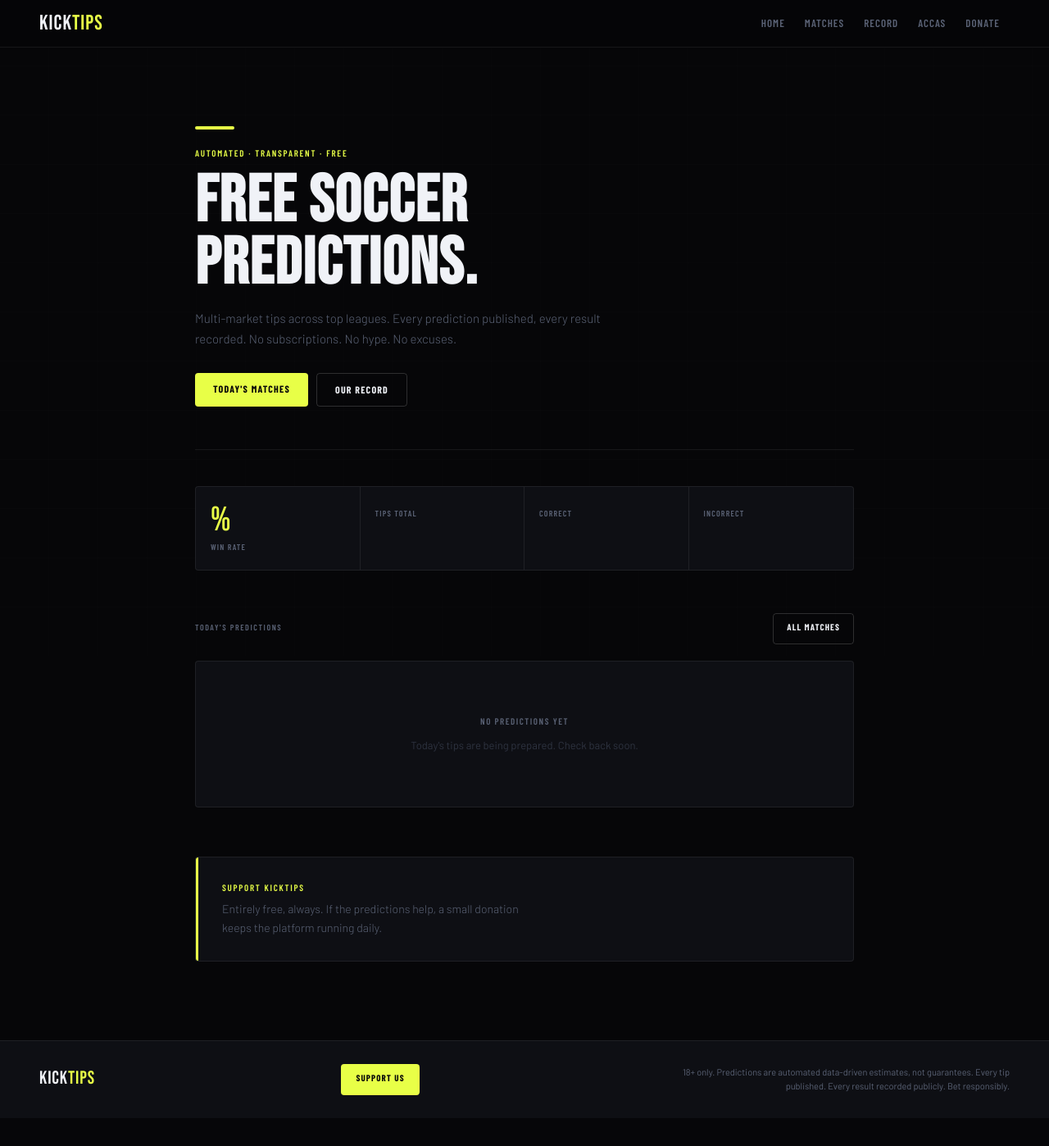
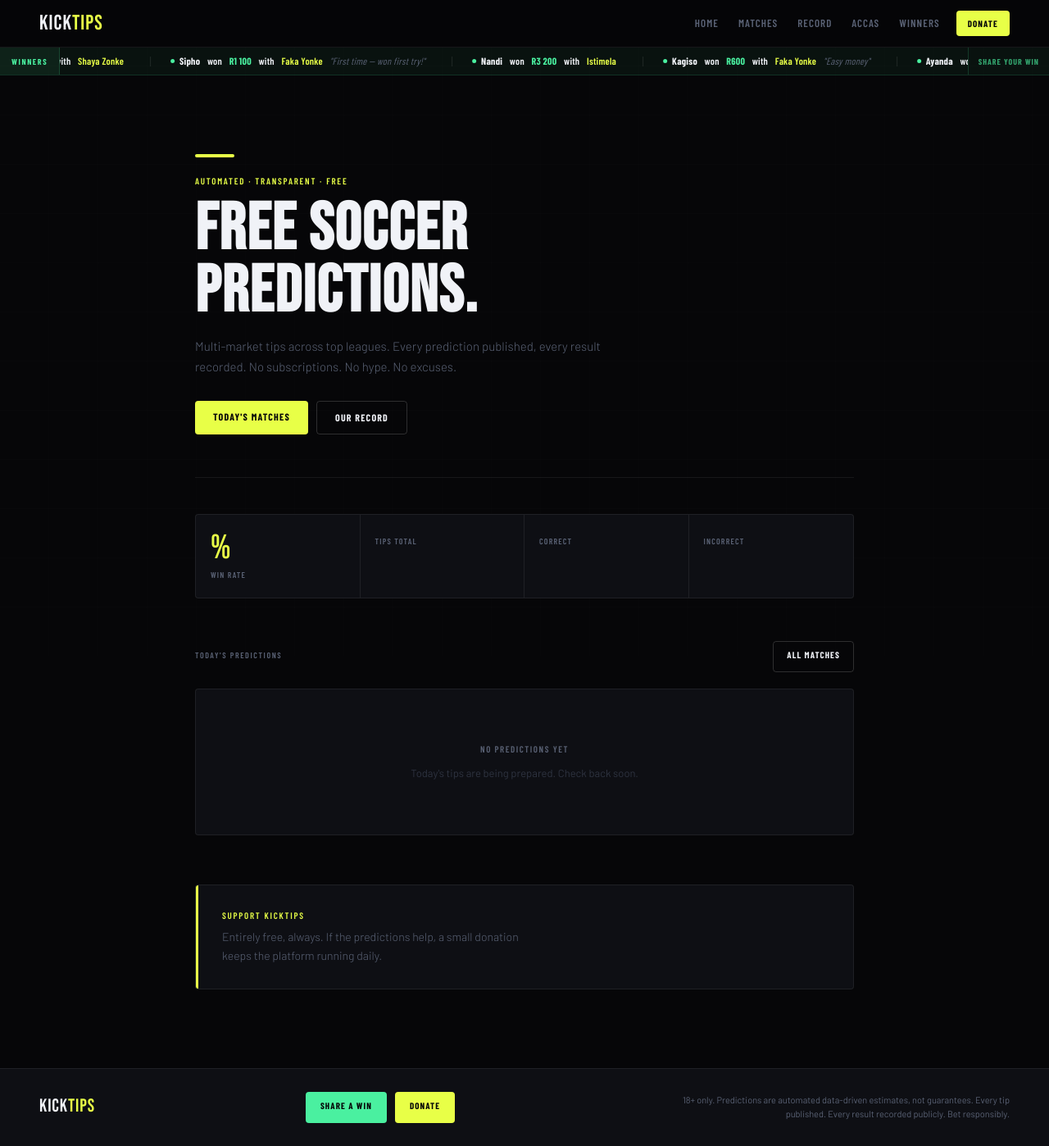
Before and after one commit to Yandisa/KickTips, a Django app: template website/templates/website/home.html in a window 1280 px wide. Shown: the whole page at 82% size. Before the commit the page ends 1336 px from the top, so only its background shows below. Run offline with Django 3.2, Linux system fonts and the light colour scheme; the template is opened without the code that fills it, so the values that code supplies are empty.

Commit message:
Update base.html

```diff
--- a/website/templates/website/base.html
+++ b/website/templates/website/base.html
@@ -42,32 +42,19 @@
     }
     a { color: inherit; text-decoration: none; }
 
-    /* Subtle pitch-pattern background */
     body::before {
       content: '';
       position: fixed;
       inset: 0;
       background-image:
-        repeating-linear-gradient(
-          0deg,
-          transparent,
-          transparent 59px,
-          rgba(255,255,255,0.012) 59px,
-          rgba(255,255,255,0.012) 60px
-        ),
-        repeating-linear-gradient(
-          90deg,
-          transparent,
-          transparent 59px,
-          rgba(255,255,255,0.008) 59px,
-          rgba(255,255,255,0.008) 60px
-        );
+        repeating-linear-gradient(0deg, transparent, transparent 59px, rgba(255,255,255,0.012) 59px, rgba(255,255,255,0.012) 60px),
+        repeating-linear-gradient(90deg, transparent, transparent 59px, rgba(255,255,255,0.008) 59px, rgba(255,255,255,0.008) 60px);
       pointer-events: none;
       z-index: 0;
     }
     body > * { position: relative; z-index: 1; }
 
-    /* NAV */
+    /* ── NAV ── */
     nav {
       position: sticky;
       top: 0;
@@ -80,7 +67,6 @@
       display: flex;
       align-items: center;
       padding: 0 20px;
-      gap: 0;
     }
     .nav-brand {
       font-family: var(--display);
@@ -108,9 +94,7 @@
     .nav-links a::after {
       content: '';
       position: absolute;
-      bottom: -1px;
-      left: 12px;
-      right: 12px;
+      bottom: -1px; left: 12px; right: 12px;
       height: 2px;
       background: var(--accent);
       transform: scaleX(0);
@@ -120,8 +104,111 @@
     .nav-links a:hover::after { transform: scaleX(1); }
     .nav-links a.active { color: var(--accent); }
     .nav-links a.active::after { transform: scaleX(1); }
+    /* Donate pill in nav */
+    .nav-donate {
+      margin-left: 8px;
+      background: var(--accent) !important;
+      color: #060608 !important;
+      padding: 7px 14px !important;
+      border-radius: var(--radius);
+      font-family: var(--mono) !important;
+      font-size: 11px !important;
+      font-weight: 700 !important;
+      letter-spacing: 0.1em !important;
+      transition: background 0.15s, transform 0.15s !important;
+    }
+    .nav-donate::after { display: none !important; }
+    .nav-donate:hover  { background: var(--accent-dark) !important; transform: translateY(-1px); color: #060608 !important; }
 
-    /* CONTAINER */
+    /* ── WINNERS TICKER ── */
+    .winners-ticker {
+      width: 100%;
+      background: rgba(74,240,160,0.05);
+      border-bottom: 1px solid rgba(74,240,160,0.14);
+      overflow: hidden;
+      height: 34px;
+      display: flex;
+      align-items: center;
+      position: relative;
+      z-index: 190;
+    }
+    .ticker-label {
+      flex-shrink: 0;
+      padding: 0 14px;
+      height: 100%;
+      display: flex;
+      align-items: center;
+      border-right: 1px solid rgba(74,240,160,0.18);
+      background: rgba(74,240,160,0.07);
+      font-family: var(--mono);
+      font-size: 10px;
+      font-weight: 700;
+      letter-spacing: 0.16em;
+      text-transform: uppercase;
+      color: var(--win);
+      white-space: nowrap;
+    }
+    .ticker-track {
+      flex: 1;
+      overflow: hidden;
+      position: relative;
+      height: 100%;
+    }
+    .ticker-inner {
+      display: inline-flex;
+      align-items: center;
+      height: 100%;
+      white-space: nowrap;
+      animation: tickerScroll 32s linear infinite;
+    }
+    .ticker-inner:hover { animation-play-state: paused; cursor: default; }
+    @keyframes tickerScroll {
+      0%   { transform: translateX(0); }
+      100% { transform: translateX(-50%); }
+    }
+    .ticker-item {
+      display: inline-flex;
+      align-items: center;
+      gap: 6px;
+      padding-right: 32px;
+      font-family: var(--mono);
+      font-size: 12px;
+      font-weight: 600;
+      color: var(--text);
+      letter-spacing: 0.02em;
+    }
+    .ticker-bullet {
+      width: 5px; height: 5px;
+      border-radius: 50%;
+      background: var(--win);
+      flex-shrink: 0;
+    }
+    .ticker-name   { color: var(--text); font-weight: 700; }
+    .ticker-amount { color: var(--win);  font-weight: 700; }
+    .ticker-acca   { color: var(--accent); }
+    .ticker-msg    { color: var(--muted); font-style: italic; font-weight: 400; }
+    .ticker-sep    { display: inline-block; width: 1px; height: 12px; background: rgba(255,255,255,0.1); margin-right: 24px; vertical-align: middle; }
+    .ticker-share {
+      flex-shrink: 0;
+      padding: 0 12px;
+      height: 100%;
+      display: flex;
+      align-items: center;
+      border-left: 1px solid rgba(74,240,160,0.18);
+    }
+    .ticker-share a {
+      font-family: var(--mono);
+      font-size: 10px;
+      font-weight: 700;
+      letter-spacing: 0.1em;
+      text-transform: uppercase;
+      color: var(--win);
+      opacity: 0.65;
+      transition: opacity 0.15s;
+    }
+    .ticker-share a:hover { opacity: 1; }
+
+    /* ── CONTAINER ── */
     .container {
       max-width: 860px;
       margin: 0 auto;
@@ -129,7 +216,6 @@
       animation: fadein 0.3s ease;
     }
 
-    /* PAGE HEADERS */
     .page-eyebrow {
       font-family: var(--mono);
       font-size: 11px;
@@ -168,7 +254,6 @@
     }
     .rule { border: none; border-top: 1px solid var(--border); margin: 24px 0; }
 
-    /* STAT GRID */
     .stat-row {
       display: grid;
       grid-template-columns: repeat(2, 1fr);
@@ -177,269 +262,92 @@
       overflow: hidden;
       background: var(--surface);
     }
-    .stat-cell {
-      padding: 20px 18px;
-      border-right: 1px solid var(--border);
-      border-bottom: 1px solid var(--border);
-    }
+    .stat-cell { padding: 20px 18px; border-right: 1px solid var(--border); border-bottom: 1px solid var(--border); }
     .stat-cell:nth-child(2n) { border-right: none; }
     .stat-cell:nth-last-child(-n+2) { border-bottom: none; }
-    .stat-cell .val {
-      font-family: var(--display);
-      font-size: 2.6rem;
-      line-height: 1;
-      letter-spacing: 0.02em;
-      color: var(--text);
-      margin-bottom: 4px;
-    }
+    .stat-cell .val { font-family: var(--display); font-size: 2.6rem; line-height: 1; letter-spacing: 0.02em; color: var(--text); margin-bottom: 4px; }
     .stat-cell .val.accent { color: var(--accent); }
     .stat-cell .val.win    { color: var(--win); }
     .stat-cell .val.loss   { color: var(--loss); }
-    .stat-cell .lbl {
-      font-family: var(--mono);
-      font-size: 10px;
-      letter-spacing: 0.12em;
-      text-transform: uppercase;
-      color: var(--muted);
-      font-weight: 600;
-    }
+    .stat-cell .lbl { font-family: var(--mono); font-size: 10px; letter-spacing: 0.12em; text-transform: uppercase; color: var(--muted); font-weight: 600; }
 
-    /* TIP CHIP */
     .tip-chip {
       display: inline-block;
-      font-family: var(--mono);
-      font-size: 11px;
-      font-weight: 700;
+      font-family: var(--mono); font-size: 11px; font-weight: 700;
       padding: 4px 10px;
-      background: var(--accent-dim);
-      color: var(--accent);
+      background: var(--accent-dim); color: var(--accent);
       border: 1px solid rgba(232,255,71,0.25);
-      border-radius: 2px;
-      letter-spacing: 0.06em;
-      text-transform: uppercase;
-      white-space: nowrap;
+      border-radius: 2px; letter-spacing: 0.06em; text-transform: uppercase; white-space: nowrap;
     }
-    .tip-chip.muted {
-      background: transparent;
-      color: var(--dim);
-      border-color: var(--border);
-    }
+    .tip-chip.muted { background: transparent; color: var(--dim); border-color: var(--border); }
 
-    /* CONFIDENCE */
     .conf-track { height: 2px; background: var(--dim); border-radius: 1px; overflow: hidden; }
-    .conf-fill { height: 100%; background: var(--accent); border-radius: 1px; }
+    .conf-fill  { height: 100%; background: var(--accent); border-radius: 1px; }
 
-    /* PREDICTION BLOCK */
-    .pred-block {
-      padding: 20px 18px;
-      border: 1px solid var(--border);
-      border-radius: var(--radius);
-      margin-bottom: 8px;
-      background: var(--surface);
-      transition: border-color 0.15s;
-    }
+    .pred-block { padding: 20px 18px; border: 1px solid var(--border); border-radius: var(--radius); margin-bottom: 8px; background: var(--surface); transition: border-color 0.15s; }
     .pred-block:hover { border-color: var(--border-hi); }
-    .pred-market {
-      font-family: var(--mono);
-      font-size: 10px;
-      letter-spacing: 0.14em;
-      text-transform: uppercase;
-      color: var(--muted);
-      font-weight: 600;
-      margin-bottom: 6px;
-    }
-    .pred-tip {
-      font-family: var(--display);
-      font-size: 1.8rem;
-      line-height: 1;
-      letter-spacing: 0.04em;
-      color: var(--text);
-      margin-bottom: 10px;
-      text-transform: uppercase;
-    }
+    .pred-market { font-family: var(--mono); font-size: 10px; letter-spacing: 0.14em; text-transform: uppercase; color: var(--muted); font-weight: 600; margin-bottom: 6px; }
+    .pred-tip { font-family: var(--display); font-size: 1.8rem; line-height: 1; letter-spacing: 0.04em; color: var(--text); margin-bottom: 10px; text-transform: uppercase; }
     .pred-reasoning { font-size: 13px; color: var(--muted); line-height: 1.7; font-weight: 300; }
 
-    /* RESULT PILLS */
-    .result-pill {
-      display: inline-block;
-      font-family: var(--mono);
-      font-size: 10px;
-      letter-spacing: 0.12em;
-      text-transform: uppercase;
-      font-weight: 700;
-      padding: 3px 8px;
-      border: 1px solid currentColor;
-      border-radius: 2px;
-    }
+    .result-pill { display: inline-block; font-family: var(--mono); font-size: 10px; letter-spacing: 0.12em; text-transform: uppercase; font-weight: 700; padding: 3px 8px; border: 1px solid currentColor; border-radius: 2px; }
     .result-pill.won     { color: var(--win); }
     .result-pill.lost    { color: var(--loss); }
     .result-pill.pending { color: var(--warn); }
     .result-pill.void    { color: var(--muted); }
 
-    /* DATA TABLE */
     .data-table { width: 100%; border-collapse: collapse; font-size: 13px; }
-    .data-table th {
-      font-family: var(--mono);
-      font-size: 10px;
-      letter-spacing: 0.12em;
-      text-transform: uppercase;
-      color: var(--muted);
-      font-weight: 600;
-      text-align: left;
-      padding: 10px 14px;
-      border-bottom: 1px solid var(--border);
-    }
-    .data-table td {
-      padding: 12px 14px;
-      border-bottom: 1px solid var(--border);
-      color: var(--text);
-    }
+    .data-table th { font-family: var(--mono); font-size: 10px; letter-spacing: 0.12em; text-transform: uppercase; color: var(--muted); font-weight: 600; text-align: left; padding: 10px 14px; border-bottom: 1px solid var(--border); }
+    .data-table td { padding: 12px 14px; border-bottom: 1px solid var(--border); color: var(--text); }
     .data-table tr:last-child td { border-bottom: none; }
     .data-table tr:hover td { background: rgba(232,255,71,0.025); }
     .data-table .mono { font-family: var(--mono); font-size: 12px; letter-spacing: 0.04em; }
     .data-table .win  { color: var(--win); }
     .data-table .loss { color: var(--loss); }
 
-    /* FILTERS */
     .filter-row { display: flex; gap: 8px; flex-wrap: wrap; align-items: center; margin-bottom: 24px; }
     select, input[type="date"] {
-      background: var(--surface);
-      border: 1px solid var(--border);
-      color: var(--text);
-      font-family: var(--mono);
-      font-size: 12px;
-      font-weight: 600;
-      letter-spacing: 0.06em;
-      padding: 8px 12px;
-      border-radius: var(--radius);
-      outline: none;
-      -webkit-appearance: none;
-      cursor: pointer;
-      transition: border-color 0.15s;
-      min-height: 38px;
+      background: var(--surface); border: 1px solid var(--border); color: var(--text);
+      font-family: var(--mono); font-size: 12px; font-weight: 600; letter-spacing: 0.06em;
+      padding: 8px 12px; border-radius: var(--radius); outline: none; -webkit-appearance: none;
+      cursor: pointer; transition: border-color 0.15s; min-height: 38px;
     }
     select:hover, input[type="date"]:hover { border-color: var(--border-hi); }
     select:focus, input[type="date"]:focus { border-color: var(--accent); }
 
-    /* BUTTONS */
-    .btn {
-      display: inline-block;
-      font-family: var(--mono);
-      font-size: 12px;
-      font-weight: 700;
-      letter-spacing: 0.1em;
-      text-transform: uppercase;
-      padding: 10px 22px;
-      cursor: pointer;
-      transition: all 0.15s;
-      border: none;
-      border-radius: var(--radius);
-      min-height: 38px;
-    }
-    .btn-accent {
-      background: var(--accent);
-      color: #060608;
-    }
-    .btn-accent:hover {
-      background: var(--accent-dark);
-      transform: translateY(-1px);
-    }
-    .btn-ghost {
-      background: transparent;
-      border: 1px solid var(--border-hi);
-      color: var(--text);
-    }
-    .btn-ghost:hover {
-      border-color: var(--accent);
-      color: var(--accent);
-    }
+    .btn { display: inline-block; font-family: var(--mono); font-size: 12px; font-weight: 700; letter-spacing: 0.1em; text-transform: uppercase; padding: 10px 22px; cursor: pointer; transition: all 0.15s; border: none; border-radius: var(--radius); min-height: 38px; }
+    .btn-accent { background: var(--accent); color: #060608; }
+    .btn-accent:hover { background: var(--accent-dark); transform: translateY(-1px); }
+    .btn-ghost  { background: transparent; border: 1px solid var(--border-hi); color: var(--text); }
+    .btn-ghost:hover  { border-color: var(--accent); color: var(--accent); }
+    .btn-win    { background: var(--win); color: #060608; }
+    .btn-win:hover    { opacity: 0.88; transform: translateY(-1px); }
 
-    /* ACCORDION */
     details > summary { list-style: none; cursor: pointer; }
     details > summary::-webkit-details-marker { display: none; }
     .accordion { border-bottom: 1px solid var(--border); }
-    .accordion summary {
-      display: flex;
-      align-items: center;
-      justify-content: space-between;
-      padding: 16px 0;
-      font-size: 14px;
-      font-weight: 500;
-      user-select: none;
-      gap: 12px;
-      transition: color 0.15s;
-    }
-    .accordion summary .caret {
-      font-family: var(--mono);
-      font-size: 10px;
-      color: var(--muted);
-      transition: transform 0.2s;
-      flex-shrink: 0;
-    }
+    .accordion summary { display: flex; align-items: center; justify-content: space-between; padding: 16px 0; font-size: 14px; font-weight: 500; user-select: none; gap: 12px; transition: color 0.15s; }
+    .accordion summary .caret { font-family: var(--mono); font-size: 10px; color: var(--muted); transition: transform 0.2s; flex-shrink: 0; }
     .accordion[open] summary .caret { transform: rotate(90deg); }
     .accordion[open] summary { color: var(--accent); }
     .accordion-body { padding: 4px 0 20px; }
 
-    /* FORM BADGES */
-    .form-badge {
-      display: inline-flex;
-      align-items: center;
-      justify-content: center;
-      width: 24px;
-      height: 24px;
-      border-radius: 2px;
-      font-family: var(--mono);
-      font-size: 11px;
-      font-weight: 700;
-      letter-spacing: 0;
-    }
+    .form-badge { display: inline-flex; align-items: center; justify-content: center; width: 24px; height: 24px; border-radius: 2px; font-family: var(--mono); font-size: 11px; font-weight: 700; letter-spacing: 0; }
     .form-badge.W { background: rgba(74,240,160,0.15); color: var(--win); }
-    .form-badge.D { background: rgba(255,179,64,0.12); color: var(--warn); }
-    .form-badge.L { background: rgba(255,85,102,0.12); color: var(--loss); }
+    .form-badge.D { background: rgba(255,179,64,0.12);  color: var(--warn); }
+    .form-badge.L { background: rgba(255,85,102,0.12);  color: var(--loss); }
 
-    /* HISTORY SCORE */
-    .history-score {
-      font-family: var(--mono);
-      font-size: 12px;
-      font-weight: 700;
-      letter-spacing: 0.04em;
-      flex-shrink: 0;
-    }
+    .history-score { font-family: var(--mono); font-size: 12px; font-weight: 700; letter-spacing: 0.04em; flex-shrink: 0; }
     .history-score.win  { color: var(--win); }
     .history-score.draw { color: var(--warn); }
     .history-score.loss { color: var(--loss); }
 
-    /* FOOTER */
-    footer {
-      border-top: 1px solid var(--border);
-      padding: 24px 20px;
-      display: flex;
-      align-items: center;
-      justify-content: space-between;
-      gap: 16px;
-      flex-wrap: wrap;
-      background: var(--surface);
-    }
-    footer .brand {
-      font-family: var(--display);
-      font-size: 1.4rem;
-      letter-spacing: 0.04em;
-      color: var(--text);
-      line-height: 1;
-    }
+    footer { border-top: 1px solid var(--border); padding: 24px 20px; display: flex; align-items: center; justify-content: space-between; gap: 16px; flex-wrap: wrap; background: var(--surface); }
+    footer .brand { font-family: var(--display); font-size: 1.4rem; letter-spacing: 0.04em; color: var(--text); line-height: 1; }
     footer .brand em { font-style: normal; color: var(--accent); }
-    footer .legal {
-      font-size: 11px;
-      color: var(--muted);
-      max-width: 420px;
-      line-height: 1.5;
-      text-align: right;
-    }
+    footer .legal { font-size: 11px; color: var(--muted); max-width: 420px; line-height: 1.5; text-align: right; }
 
-    @keyframes fadein {
-      from { opacity: 0; transform: translateY(6px); }
-      to   { opacity: 1; transform: none; }
-    }
+    @keyframes fadein { from { opacity: 0; transform: translateY(6px); } to { opacity: 1; transform: none; } }
 
     @media (min-width: 640px) {
       nav { padding: 0 32px; }
@@ -457,6 +365,7 @@
     }
     @media (max-width: 639px) {
       .nav-links a { padding: 6px 8px; font-size: 12px; }
+      .nav-donate { display: none; }
       footer { flex-direction: column; text-align: center; }
       footer .legal { text-align: center; max-width: 100%; }
     }
@@ -468,13 +377,25 @@
 <nav>
   <div class="nav-brand">KICK<em>TIPS</em></div>
   <div class="nav-links">
-    <a href="{% url 'home' %}"         {% if request.resolver_match.url_name == 'home' %}class="active"{% endif %}>Home</a>
-    <a href="{% url 'matches' %}"      {% if request.resolver_match.url_name == 'matches' %}class="active"{% endif %}>Matches</a>
-    <a href="{% url 'record' %}"       {% if request.resolver_match.url_name == 'record' %}class="active"{% endif %}>Record</a>
+    <a href="{% url 'home' %}"         {% if request.resolver_match.url_name == 'home'         %}class="active"{% endif %}>Home</a>
+    <a href="{% url 'matches' %}"      {% if request.resolver_match.url_name == 'matches'      %}class="active"{% endif %}>Matches</a>
+    <a href="{% url 'record' %}"       {% if request.resolver_match.url_name == 'record'       %}class="active"{% endif %}>Record</a>
     <a href="{% url 'accumulators' %}" {% if request.resolver_match.url_name == 'accumulators' %}class="active"{% endif %}>Accas</a>
-    <a href="{% url 'donate' %}"       {% if request.resolver_match.url_name == 'donate' %}class="active"{% endif %}>Donate</a>
+    <a href="{% url 'winners' %}"      {% if request.resolver_match.url_name == 'winners'      %}class="active"{% endif %}>Winners</a>
+    <a href="{% url 'donate' %}" class="nav-donate">Donate</a>
   </div>
 </nav>
+
+<!-- WINNERS TICKER — powered by localStorage, updates live across tabs -->
+<div class="winners-ticker">
+  <div class="ticker-label">Winners</div>
+  <div class="ticker-track">
+    <div class="ticker-inner" id="tickerInner"><!-- JS --></div>
+  </div>
+  <div class="ticker-share">
+    <a href="{% url 'winners' %}">Share your win</a>
+  </div>
+</div>
 
 <div class="container">
   {% block content %}{% endblock %}
@@ -483,7 +404,8 @@
 <footer>
   <div class="brand">KICK<em>TIPS</em></div>
   <div style="display:flex; align-items:center; gap:10px; flex-wrap:wrap;">
-    <a href="{% url 'donate' %}" class="btn btn-accent" style="font-size:11px; padding:8px 18px;">Support us</a>
+    <a href="{% url 'winners' %}" class="btn btn-win"    style="font-size:11px; padding:8px 18px;">Share a Win</a>
+    <a href="{% url 'donate' %}"  class="btn btn-accent" style="font-size:11px; padding:8px 18px;">Donate</a>
   </div>
   <div class="legal">
     18+ only. Predictions are automated data-driven estimates, not guarantees.
@@ -491,5 +413,67 @@
   </div>
 </footer>
 
+<script>
+// ─────────────────────────────────────────────────────────────
+//  KickTips Winners Ticker
+//  Wins submitted on the /winners/ page are saved to
+//  localStorage under 'kt_winners' and read back here.
+// ─────────────────────────────────────────────────────────────
+const SEED_WINNERS = [
+  { name:"Themba",  amount:"R850",   acca:"Faka Yonke",  msg:"" },
+  { name:"Lerato",  amount:"R2 400", acca:"Shaya Zonke", msg:"" },
+  { name:"Sipho",   amount:"R1 100", acca:"Faka Yonke",  msg:"First time — won first try!" },
+  { name:"Nandi",   amount:"R3 200", acca:"Istimela",    msg:"" },
+  { name:"Kagiso",  amount:"R600",   acca:"Faka Yonke",  msg:"Easy money" },
+  { name:"Ayanda",  amount:"R5 000", acca:"Istimela",    msg:"Istimela never misses" },
+  { name:"Bongani", amount:"R750",   acca:"Shaya Zonke", msg:"" },
+  { name:"Zanele",  amount:"R1 800", acca:"Shaya Zonke", msg:"Couldn't believe it" },
+];
+
+function getWinners() {
+  try {
+    const raw = localStorage.getItem('kt_winners');
+    const user = raw ? JSON.parse(raw) : [];
+    return [...user, ...SEED_WINNERS];
+  } catch(e) { return SEED_WINNERS; }
+}
+
+function renderTicker() {
+  const el = document.getElementById('tickerInner');
+  if (!el) return;
+  const wins = getWinners();
+  if (!wins.length) return;
+
+  // Double the list so the loop is seamless
+  let html = '';
+  [0,1].forEach(() => {
+    wins.forEach(w => {
+      const msgPart = w.msg
+        ? `<span class="ticker-msg">&nbsp;"${w.msg}"</span>`
+        : '';
+      html += `<span class="ticker-item">
+        <span class="ticker-bullet"></span>
+        <span class="ticker-name">${w.name}</span>&nbsp;won&nbsp;
+        <span class="ticker-amount">${w.amount}</span>&nbsp;with&nbsp;
+        <span class="ticker-acca">${w.acca}</span>${msgPart}
+      </span><span class="ticker-sep"></span>`;
+    });
+  });
+  el.innerHTML = html;
+
+  // Calibrate speed: ~80px per second baseline
+  const totalWidth = el.scrollWidth / 2;
+  const dur = Math.max(18, Math.round(totalWidth / 80));
+  el.style.animationDuration = dur + 's';
+}
+
+document.addEventListener('DOMContentLoaded', renderTicker);
+
+// Live update if winner submitted in another tab
+window.addEventListener('storage', e => {
+  if (e.key === 'kt_winners') renderTicker();
+});
+</script>
+
 </body>
 </html>
```
